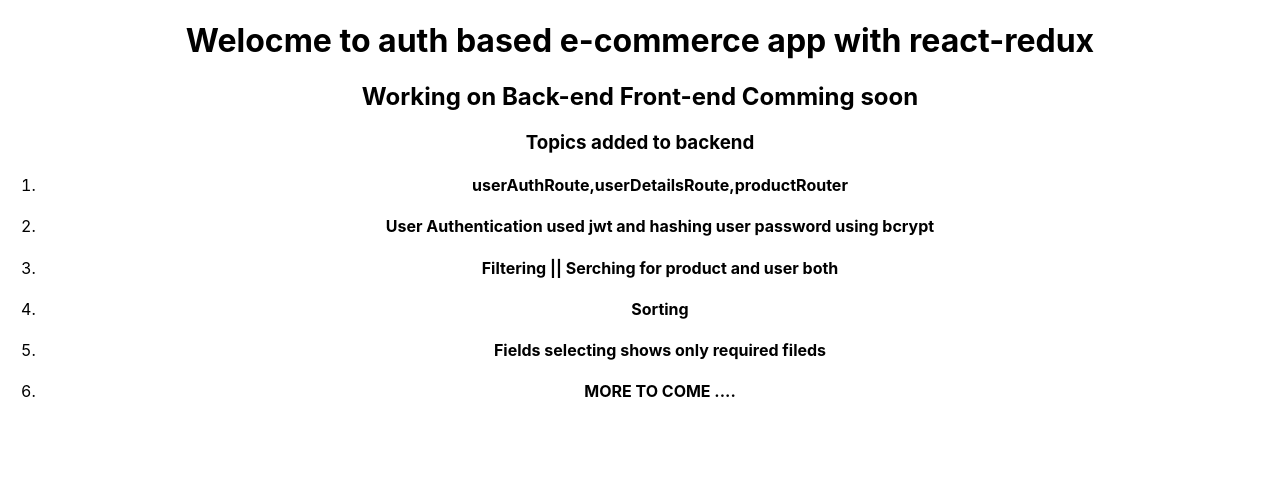
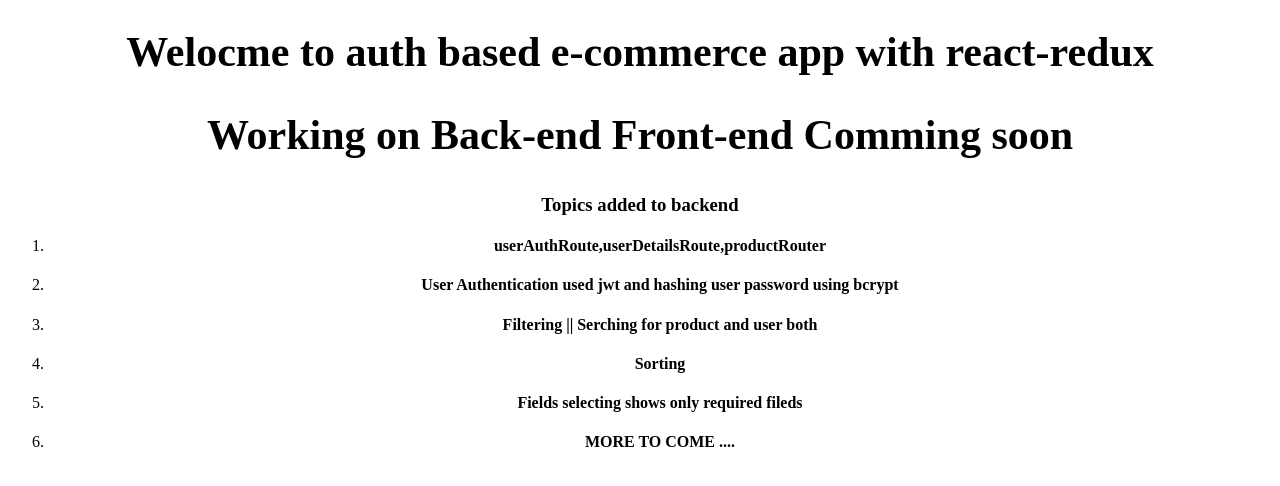
Before and after one commit to munsif12/auth-ecommerce-app-mern, a React (Create React App) app in the folder frontend/: page / in a window 1280 px wide. Shown: the top 486 px of the page. Built offline with nearby package versions, Linux system fonts and the light colour scheme.

Commit message:
basic styling

```diff
--- a/frontend/src/index.css
+++ b/frontend/src/index.css
@@ -1,13 +1,5 @@
-body {
-  margin: 0;
-  font-family: -apple-system, BlinkMacSystemFont, 'Segoe UI', 'Roboto', 'Oxygen',
-    'Ubuntu', 'Cantarell', 'Fira Sans', 'Droid Sans', 'Helvetica Neue',
-    sans-serif;
-  -webkit-font-smoothing: antialiased;
-  -moz-osx-font-smoothing: grayscale;
+h1,
+h2 {
+  text-align: center;
+  font-size: 42px;
 }
-
-code {
-  font-family: source-code-pro, Menlo, Monaco, Consolas, 'Courier New',
-    monospace;
-}
```
